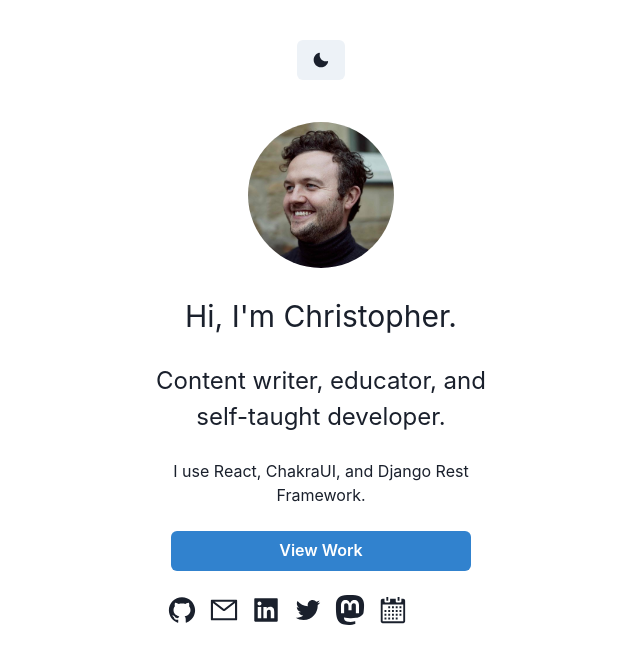
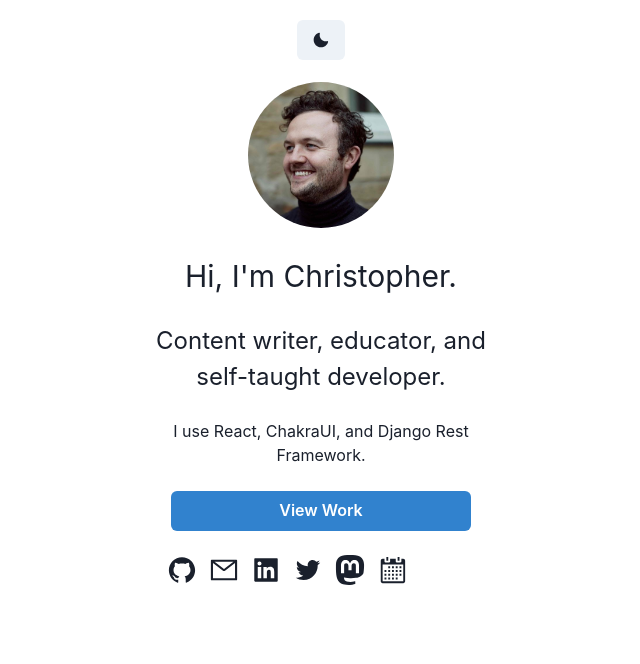
Before and after one commit to carvalhochris/christopher-next, a Next.js app: page / in a window 1280 px wide. Shown: the top 664 px of the page, without its empty margins (319-959 px from the left). Built offline with nearby package versions, Linux system fonts and the light colour scheme.

Commit message:
margin color switch

```diff
--- a/src/components/colormode.js
+++ b/src/components/colormode.js
@@ -6,7 +6,7 @@ export default function ColorModeSwitch() {
 
   return (
     <>
-      <Button onClick={toggleColorMode} mt={10} mb={10} >
+      <Button onClick={toggleColorMode} mt={5} mb={5} >
         {colorMode === "light" ? <MoonIcon size={5} /> : <SunIcon size={5} />}
       </Button>
     </>
```
